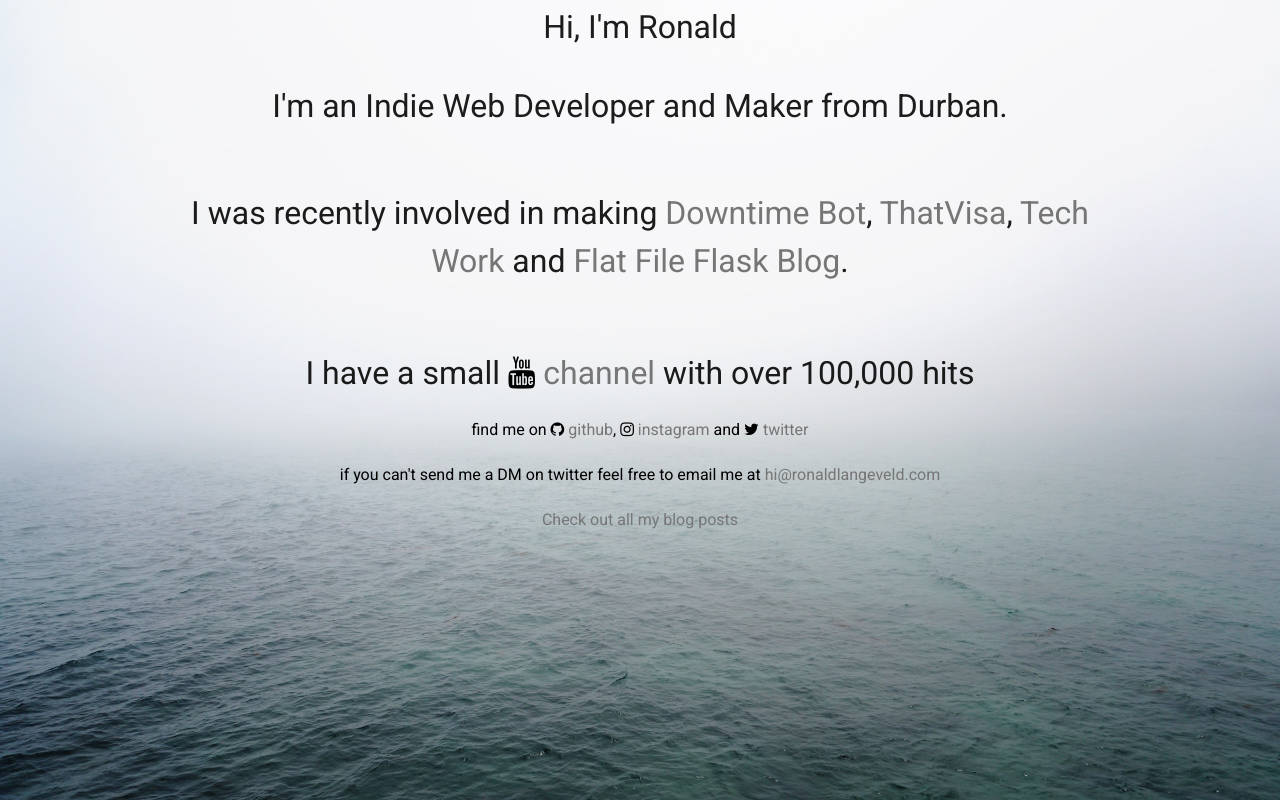
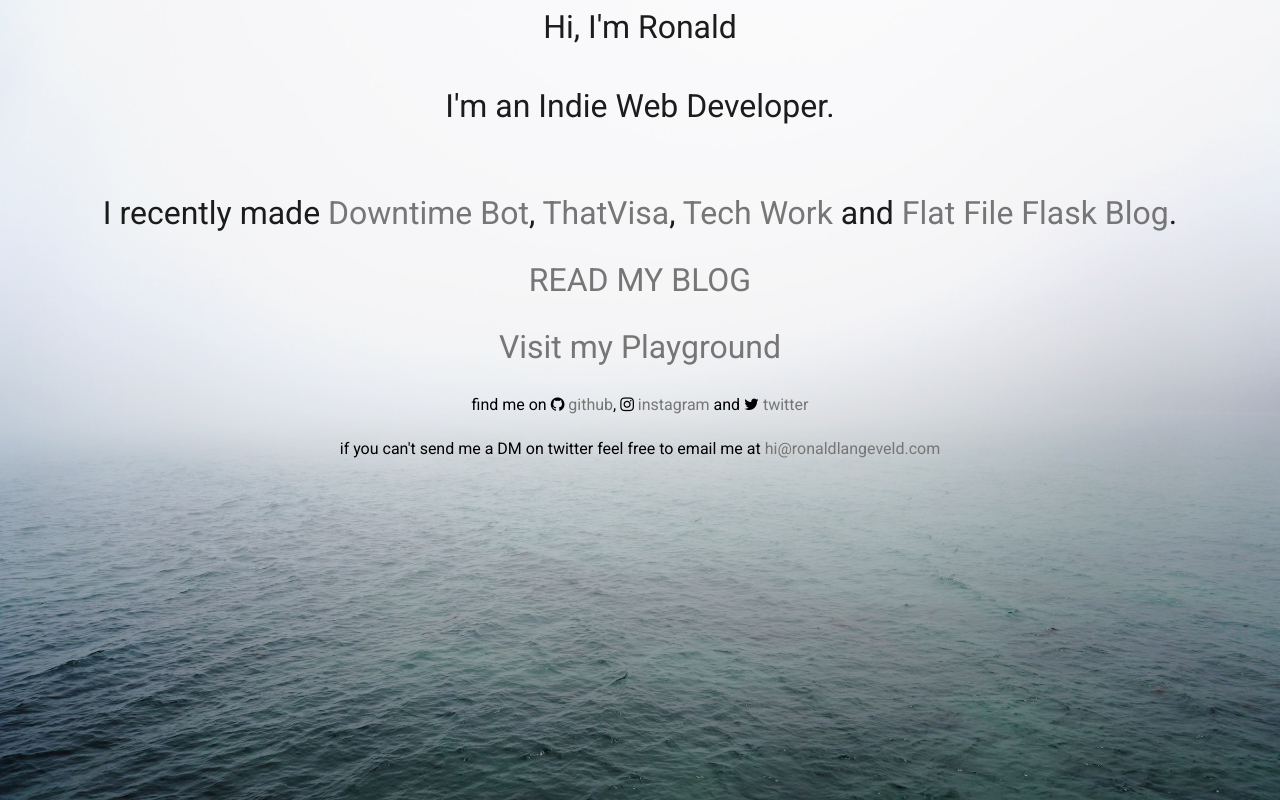
Before and after one commit to burgundy93/flaskblog, a Flask app: template templates/index.html in a window 1280 px wide. Run offline with Flask 2, Linux system fonts and the light colour scheme; the template is opened without the code that fills it, so the values that code supplies are empty; some libraries are stand-ins or nearby versions.

Commit message:
add playground

```diff
--- a/requirements.txt
+++ b/requirements.txt
@@ -1,3 +1,4 @@
 flask
 markdown2
 Flask-Markdown
+requests
--- a/templates/index.html
+++ b/templates/index.html
@@ -5,34 +5,29 @@
 
 {#    <a href="/"><img class="profile-pic" src="/static/img/profile.jpg"></a>#}
 <body class="head-sect">
-	<section>
-		<div class="container">
+
+<section>
 
 			<div class="row">
-				<div class="col-12">
-
-
-<h1 class="head-text">Hi, I'm Ronald</h1>
+            <div class="col-12">
+                <div>
+                    <h1 class="head-text">Hi, I'm Ronald</h1>
 
 <br>
 
 	<h2 class="head-text">
-		I'm an Indie Web Developer and Maker from Durban.
+		I'm an Indie Web Developer.
 	</h2>
 
 
 
 
 	<h3 class="head-text">
-I was recently involved in making <a href="https://downtimebot.com/" target="_blank">Downtime Bot</a>, <a href="https://thatvisa.com/" target="_blank">ThatVisa</a>, <a href="https://techwork.co.za/" target="_blank">Tech Work</a> and <a href="https://ronaldlangeveld.com/building-open-source-flask-blog" target="_blank">Flat File Flask Blog</a>.
+I recently made <a href="https://downtimebot.com/" target="_blank">Downtime Bot</a>, <a href="https://thatvisa.com/" target="_blank">ThatVisa</a>, <a href="https://techwork.co.za/" target="_blank">Tech Work</a> and <a href="https://ronaldlangeveld.com/building-open-source-flask-blog" target="_blank">Flat File Flask Blog</a>.
 	</h3>
 
-
-
-	<h3 class="head-text">
-I have a small <i class="fa fa-youtube" aria-hidden="true"></i> <a href="https://www.youtube.com/channel/UCN3QMklfukKgFJLiIZ1Oawg" target="_blank">channel</a> with over 100,000 hits
-	</h3>
-
+                    <h2 class="head-text"><a href="/posts">READ MY BLOG</a></h2>
+                       <h2 class="head-text"><a href="/play">Visit my Playground</a></h2>
 
 
                     	<div class="follow-text">
@@ -43,30 +38,10 @@ I have a small <i class="fa fa-youtube" aria-hidden="true"></i> <a href="https:/
         <p style="color: black">if you can't send me a DM on twitter feel free to email me at <a href="mailto:hi@ronaldlangeveld.com">hi@ronaldlangeveld.com</a></p>
 </div>
                     <div class="follow-text">
-        <p style="color: black"><a href="/posts">Check out all my blog posts</a></p>
-</div>
-				</div>
-			</div>
 
 </div>
-</section>
-
-<section>
-
-			<div class="row">
-				<div class="col-12">
-                    {% for post in posts|sort(reverse = true, attribute='date') %}
-<div class="blog-card">
-<div class="time-tag">
-	<time style="text-align: center" class="timeago" datetime="{{ post.date }}">{{ post.date }}</time>
-</div>
-<h1 class="blog-head-text"><a class="blog-link-style" href="/{{ post.slug }}"> {{ post.title }}</a></h1>
-</div>
-<br>
-                    {% endfor %}
-
-
-				</div>
+                </div>
+            </div>
 
 
 			</div>
```
Also changed, not shown: devserver.py (+9 -0 lines), templates/play.html (added, +40 -0 lines), templates/posts.html (+14 -8 lines), 1 other file.
